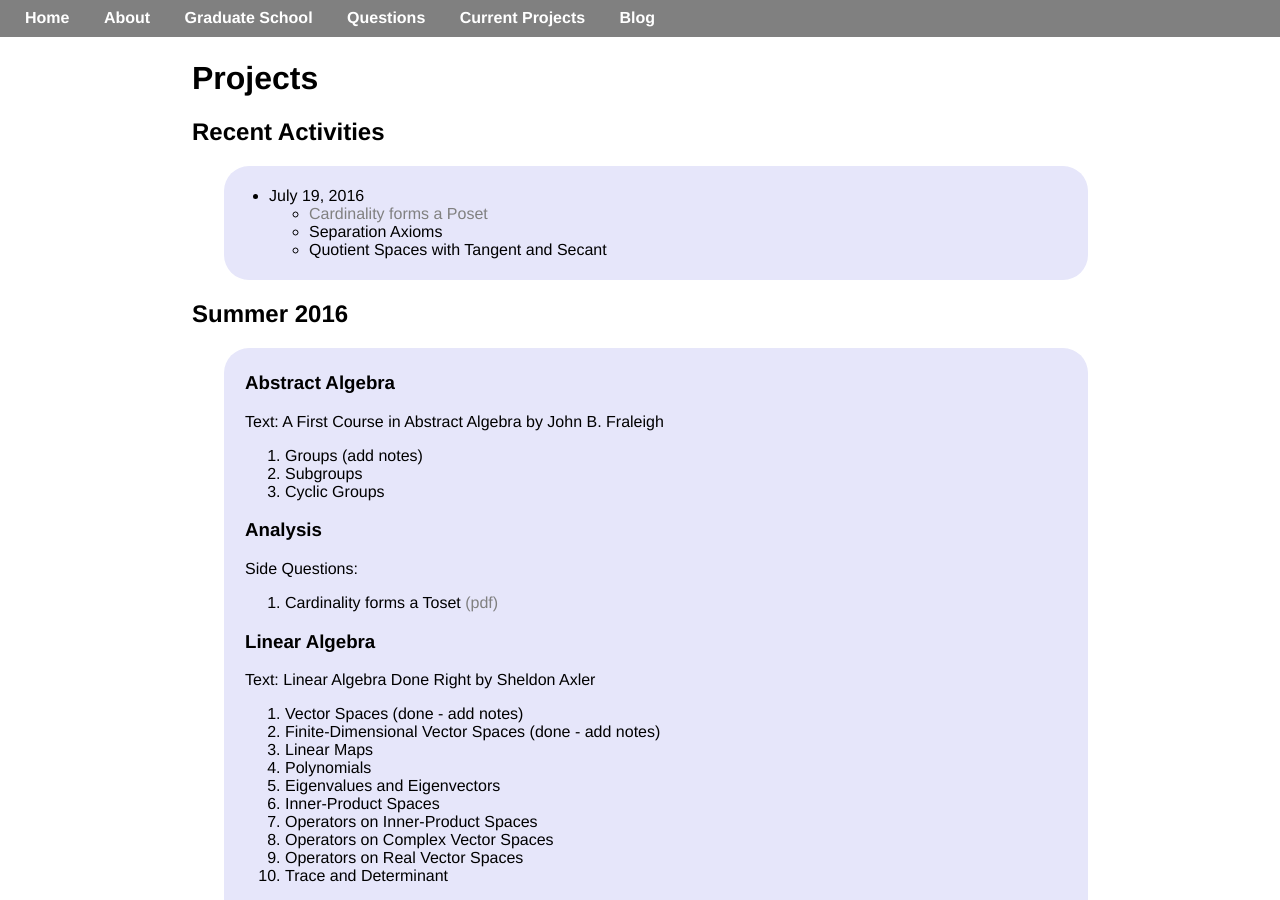
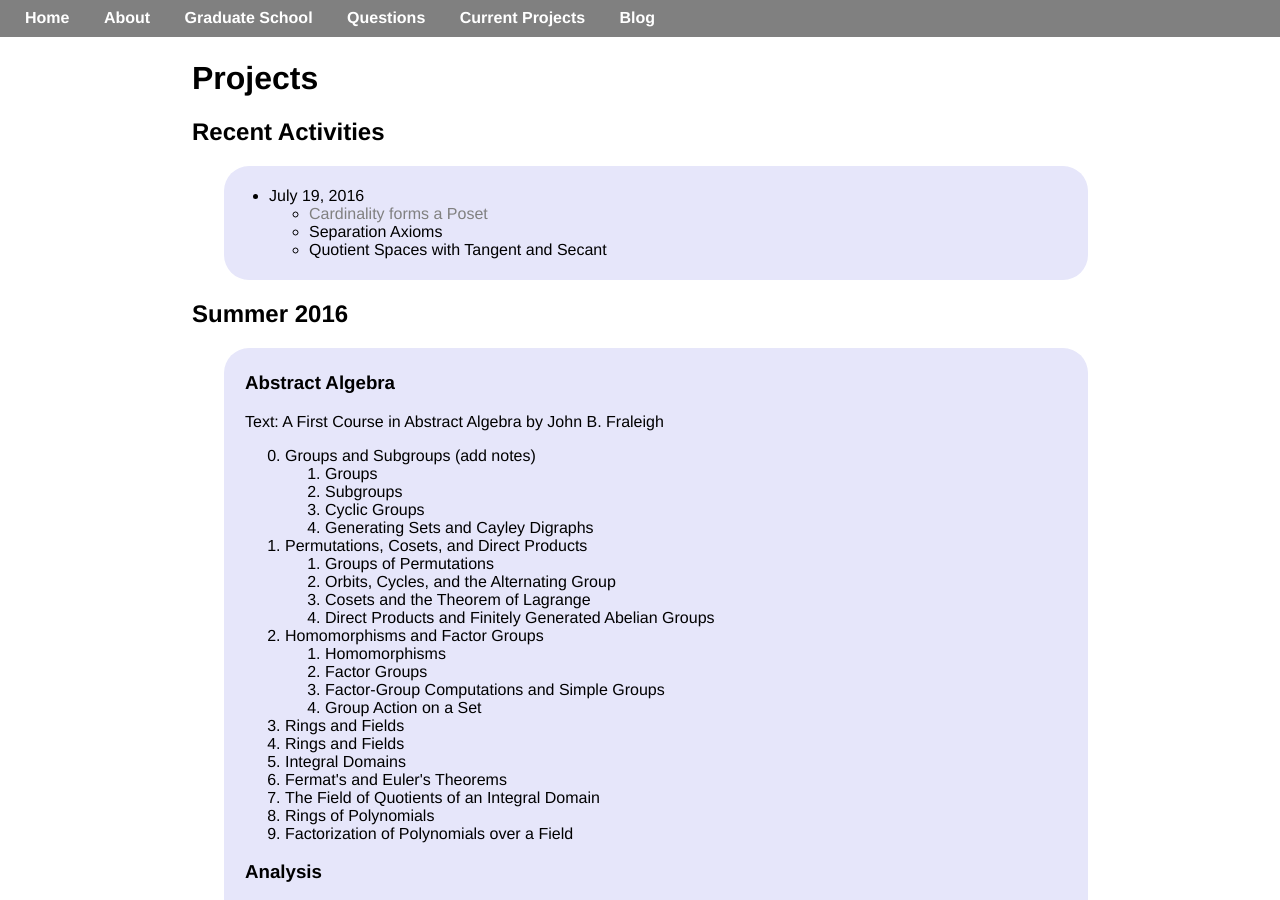
Before and after one commit to isundberg/isaacmc.github.io, a Jekyll site: the page built from projects/index.html, in a window 1280 px wide and 900 px high. Built offline with Jekyll 4.4.1, drawn with Linux system fonts in a browser that asks for light colours.

Commit message:
Update index.html

```diff
--- a/projects/index.html
+++ b/projects/index.html
@@ -23,9 +23,34 @@ title: Projects
 		<h3>Abstract Algebra</h3>
 		Text: A First Course in Abstract Algebra by John B. Fraleigh
 			<ol>
-			<li>Groups (add notes)</li>
-			<li>Subgroups</li>
-			<li>Cyclic Groups</li>
+			<li value="0">Groups and Subgroups (add notes)</li>
+			<ol>
+				<li>Groups</li>
+				<li>Subgroups</li>
+				<li>Cyclic Groups</li>
+				<li>Generating Sets and Cayley Digraphs</li>
+			</ol>
+			<li>Permutations, Cosets, and Direct Products</li>
+			<ol>
+				<li>Groups of Permutations</li>
+				<li>Orbits, Cycles, and the Alternating Group</li>
+				<li>Cosets and the Theorem of Lagrange</li>
+				<li>Direct Products and Finitely Generated Abelian Groups</li>
+			</ol>
+			<li>Homomorphisms and Factor Groups</li>
+			<ol>
+				<li>Homomorphisms</li>
+				<li>Factor Groups</li>
+				<li>Factor-Group Computations and Simple Groups</li>
+				<li>Group Action on a Set</li>
+			</ol>
+			<li>Rings and Fields</li>
+				<li>Rings and Fields</li>
+				<li>Integral Domains</li>
+				<li>Fermat's and Euler's Theorems</li>
+				<li>The Field of Quotients of an Integral Domain</li>
+				<li>Rings of Polynomials</li>
+				<li>Factorization of Polynomials over a Field</li>
 			</ol>
 		<h3>Analysis</h3>
 		Side Questions:
```
